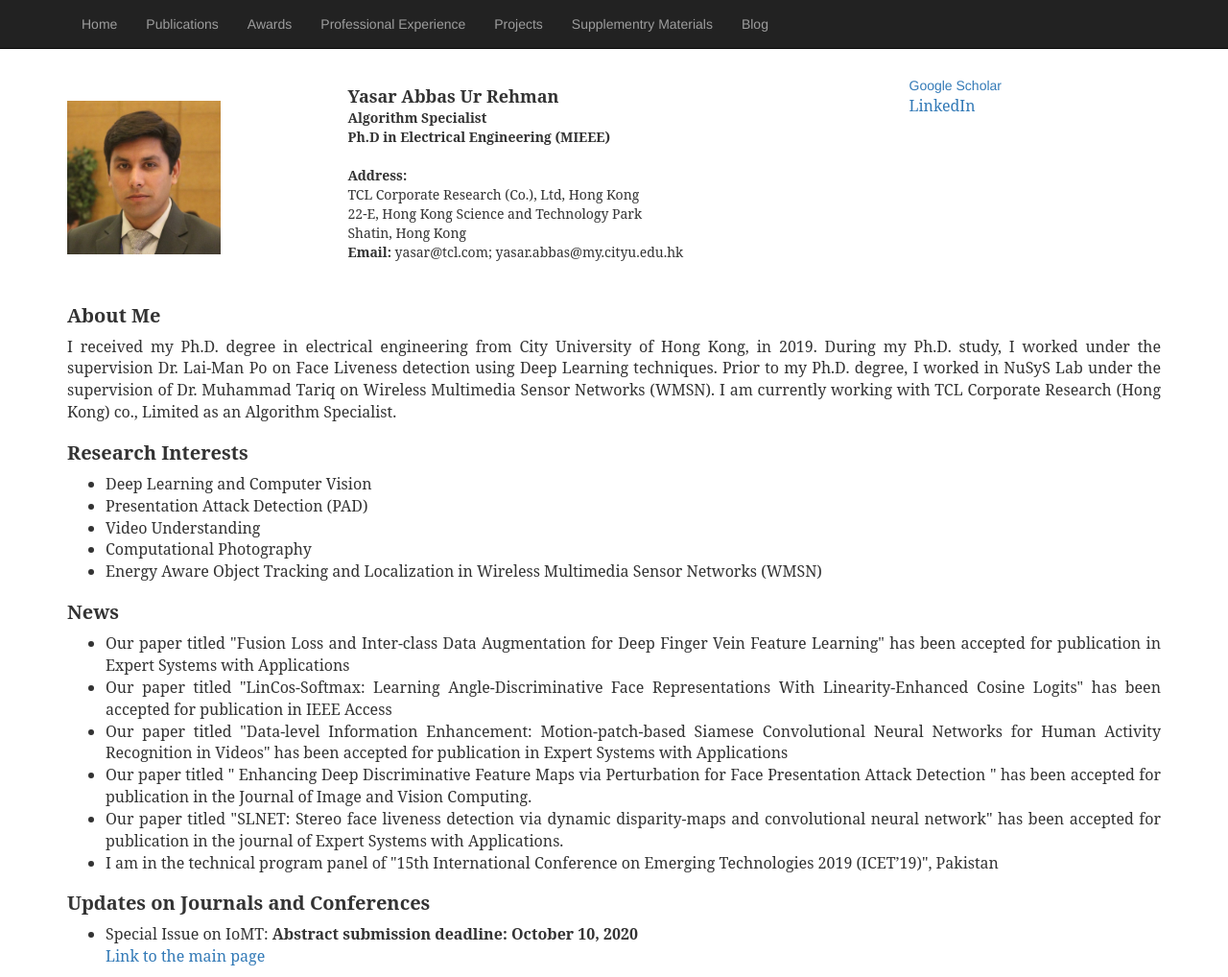
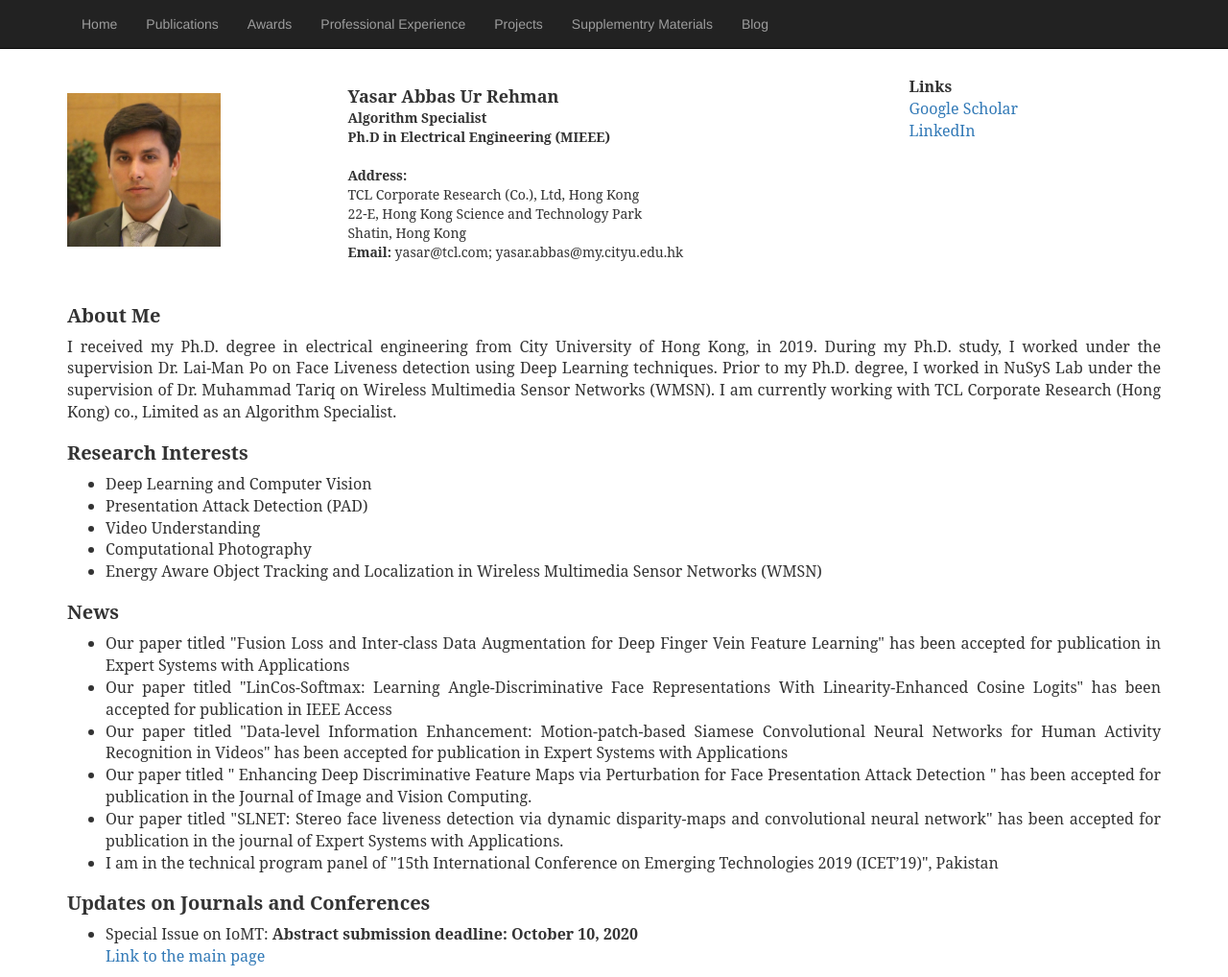
Before and after one commit to yasar-rehman/yasar, a Jekyll site: the page built from index.html, in a window 1280 px wide. Shown: the whole page at 96% size. Built offline with Jekyll 4.4.1, drawn with Linux system fonts in a browser that asks for light colours; some web fonts are replaced.

Commit message:
Update index.html

```diff
--- a/index.html
+++ b/index.html
@@ -7,7 +7,7 @@ title: yasar
 <div class="row">
 	<!-- Entries Column -->
 		     <div class=col-md-3 pull-left">
-			  <div style="margin-top:13%;"><img class="img-responsive" src="images/my_profile.jpg" alt="" style="width:160px;height:160px;">
+			  <div style="margin-top:10%;"><img class="img-responsive" src="images/my_profile.jpg" alt="" style="width:160px;height:160px;">
 			  </div>
 			</div>
 			<div class=col-md-6 pull-right">
@@ -25,7 +25,8 @@ title: yasar
 				</div>
 			     </div>
 			<div class=col-md-3 pull-right">
-				<div style=margin-top:3%;"font-family: 'Serif', Times New Roman; font-size: 16px"><a href="https://scholar.google.com/citations?user=hDKFeWEAAAAJ&hl=en">Google Scholar</a></div>
+				<div style= "margin-top:3%; font-family: 'Serif', Times New Roman; font-size: 16px"><b>Links</b></div>
+				<div style= "font-family: 'Serif', Times New Roman; font-size: 16px"><a href="https://scholar.google.com/citations?user=hDKFeWEAAAAJ&hl=en">Google Scholar</a></div>
              			<div style="font-family: 'Serif', Times New Roman; font-size: 16px"><a href="https://www.linkedin.com/in/yasssukhan/">LinkedIn</a></div>
             		</div>
 
```
